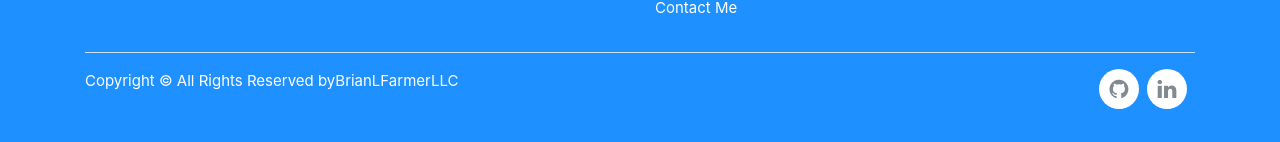
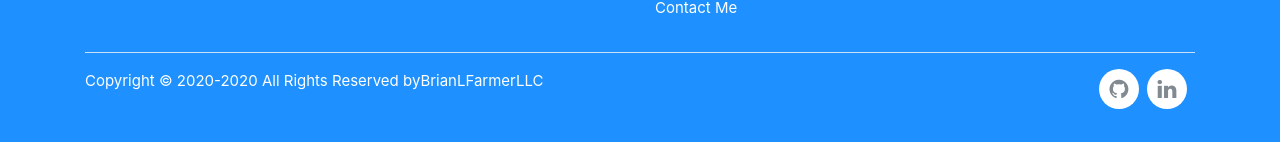
Before and after one commit to brianlfarmerllc/dev_portfolio_v2, a React (Create React App) app: page / in a window 1280 px wide. Shown: the part 3870-4012 px from the top of the page. Built offline with nearby package versions, Linux system fonts and the light colour scheme.

Commit message:
added funtion in footer to keep copyright up to date

```diff
--- a/src/components/Footer/Footer.js
+++ b/src/components/Footer/Footer.js
@@ -1,6 +1,9 @@
 /* eslint-disable jsx-a11y/anchor-is-valid */
 import React from "react"
 import "./Footer.css"
+
+let today = new Date()
+let year = today.getFullYear()
 
 function Footer(){
     return (
@@ -14,7 +17,6 @@ function Footer(){
                 in the site.
               </p>
             </div>
-
             <div className="col-xs-6 col-md-3">
               <h6>Page Links</h6>
               <ul className="footer-links">
@@ -24,7 +26,6 @@ function Footer(){
                 <li><a href="#contactSection">Contact Me</a></li>
               </ul>
             </div>
-
             <div className="col-xs-6 col-md-3">
               <h6>Quick Links</h6>
               <ul className="footer-links">
@@ -38,7 +39,7 @@ function Footer(){
         <div className="container">
           <div className="row">
             <div className="col-md-8 col-sm-12 col-xs-12">
-              <p className="copyright-text">Copyright &copy; <span id="copyright"></span> All Rights Reserved by
+              <p className="copyright-text">Copyright &copy; <span id="copyright">2020-{year}</span> All Rights Reserved by
                 <a href="https://github.com/brianlfarmerllc" target="blank">BrianLFarmerLLC</a>
               </p>
             </div>
```
